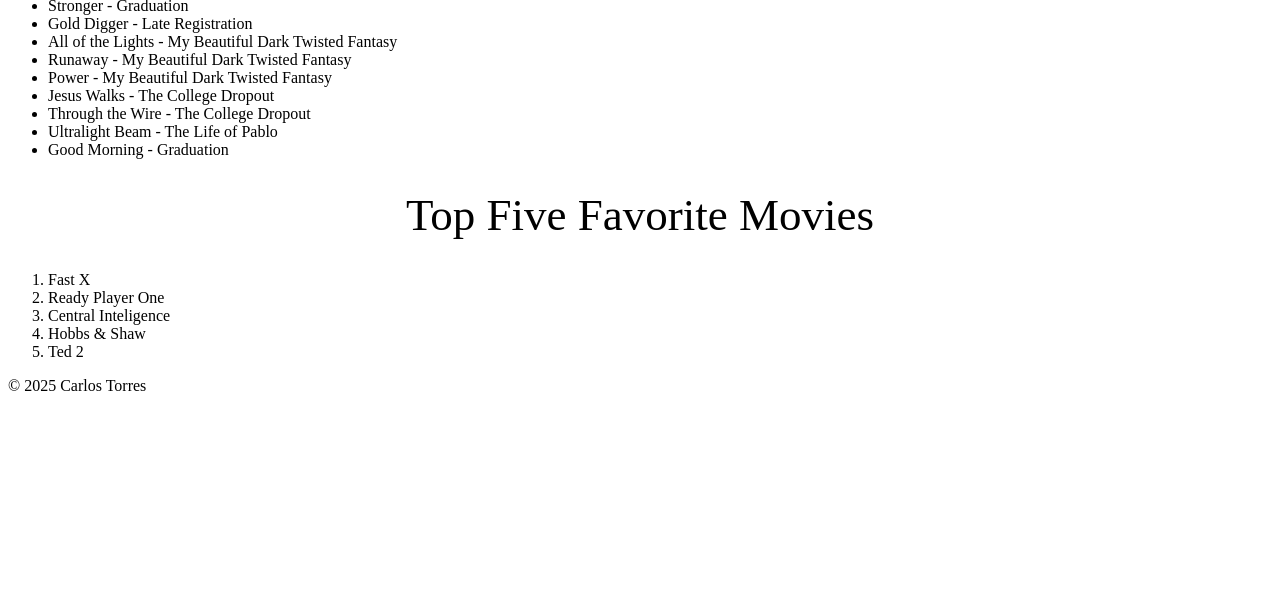
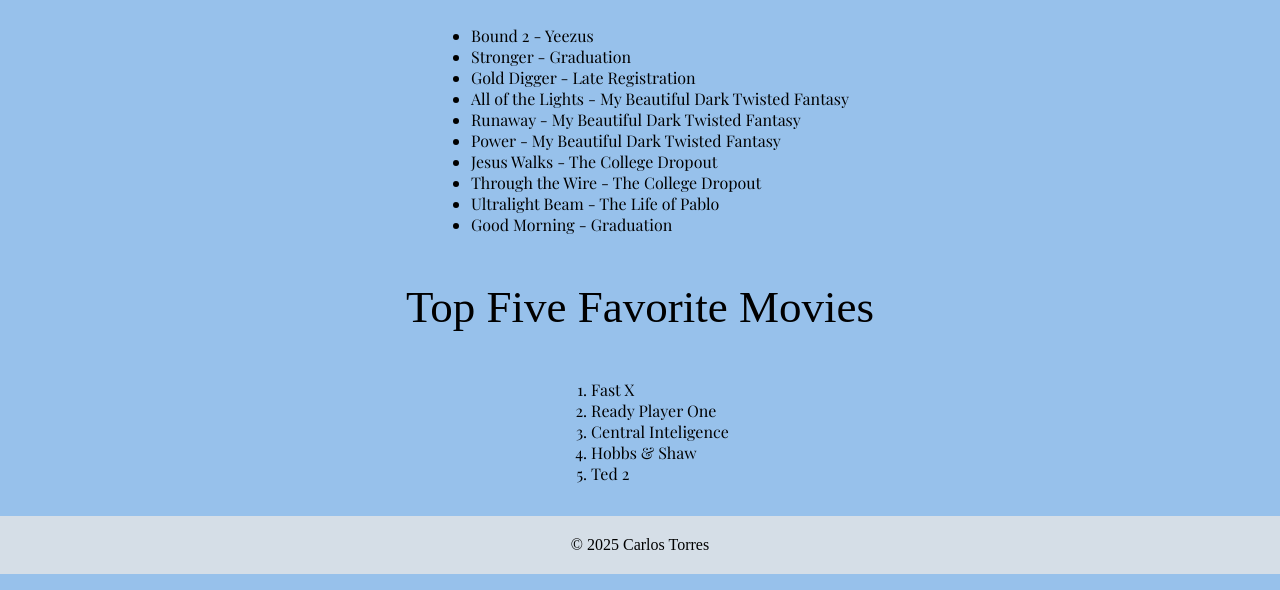
Before and after one commit to pyhuee/website, a plain HTML site: page index.html in a window 1280 px wide. Shown: the part 718-1308 px from the top of the page. Before the commit the page ends 1129 px from the top, so only its background shows below. Drawn offline with nearby package versions, Linux system fonts and the light colour scheme; a web font is replaced by a local one.

Commit message:
oh forgot to publish this thing
lebronny

```diff
--- a/index.html
+++ b/index.html
@@ -12,7 +12,6 @@
         <link href="https://fonts.googleapis.com/css2?family=Coral+Pixels&family=Playfair+Display:ital,wght@0,400..900;1,400..900&display=swap" rel="stylesheet">
     </head>
     <body>
-        <main>
             <!-- Gotta add content here, just the general main page content. -->
             <h1 id="indexIntroHeader">Good Day!</h1>
             <p>My name is Carlos Torres, and this is my website. I like to make things, or learn them. I like the idea of Right To Own, or Right To Repair. I also like the design aspect of web development.</p>
--- a/styles/main.css
+++ b/styles/main.css
@@ -1,4 +1,23 @@
-footer {
+body {
+  background-color: #97c1eb;
+  color: rgb(0, 0, 0);
+  font-family: "Playfair Display", serif;
+  font-weight: 400;
+  font-style: normal;
+  margin-left: auto;
+  margin-right: auto;
+  text-align: center;
+}
+
+ul, ol {
+    display: inline-block;
+    text-align: left;
+    margin-left: auto;
+    margin-right: auto;
+    padding-left: 40px;
+}
+
+.copyright_footer {
   background-color: #d5dee7;
   color: rgb(0, 0, 0);
   padding: 20px;
@@ -26,7 +45,9 @@
     margin-left: auto;
     margin-right: auto;
     font-family: "playfair-display", serif;
+    background-color: wheat
 }
 #calendarDiv {
     padding: 20px;
+    background-color: wheat
 }
```
